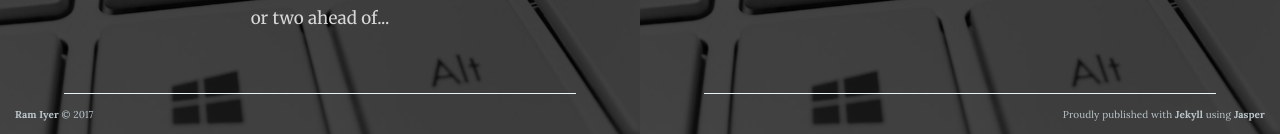
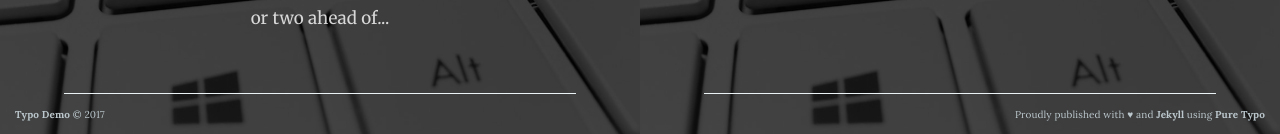
Before and after one commit to studiolampblack/puretypo, a Jekyll site: the page built from _posts/2014-06-12-from-logo-to-touchdevelop-part-1.md, in a window 1280 px wide and 900 px high, scrolled down 2827 px. Shown: the part 766-900 px from the top of the window. Built offline with Jekyll 4.4.1, drawn with Linux system fonts in a browser that asks for light colours; nearby versions of some CDN libraries.

Commit message:
Change site credits

```diff
--- a/_layouts/default.html
+++ b/_layouts/default.html
@@ -34,8 +34,8 @@
         {{ content }}
 
         <footer class="site-footer clearfix">
-          <section class="copyright"><a href="{{ site.baseurl }}">{{ site.author }}</a> &copy; {{  site.time | date: '%Y' }}</section>
-          <section class="poweredby">Proudly published with <a href="https://jekyllrb.com/">Jekyll</a> using <a href="https://github.com/biomadeira/jasper">Jasper</a></section>
+          <section class="copyright"><a href="{{ site.url }}">{{ site.name }}</a> &copy; {{  site.time | date: '%Y' }}</section>
+          <section class="poweredby">Proudly published with &hearts; and <a href="https://jekyllrb.com/">Jekyll</a> using <a href="https://github.com/crimsoncanines/puretypo">Pure Typo</a></section>
         </footer>
     </div>
     <!-- [[! Ghost outputs important scripts and data with this tag ]] -->
```
